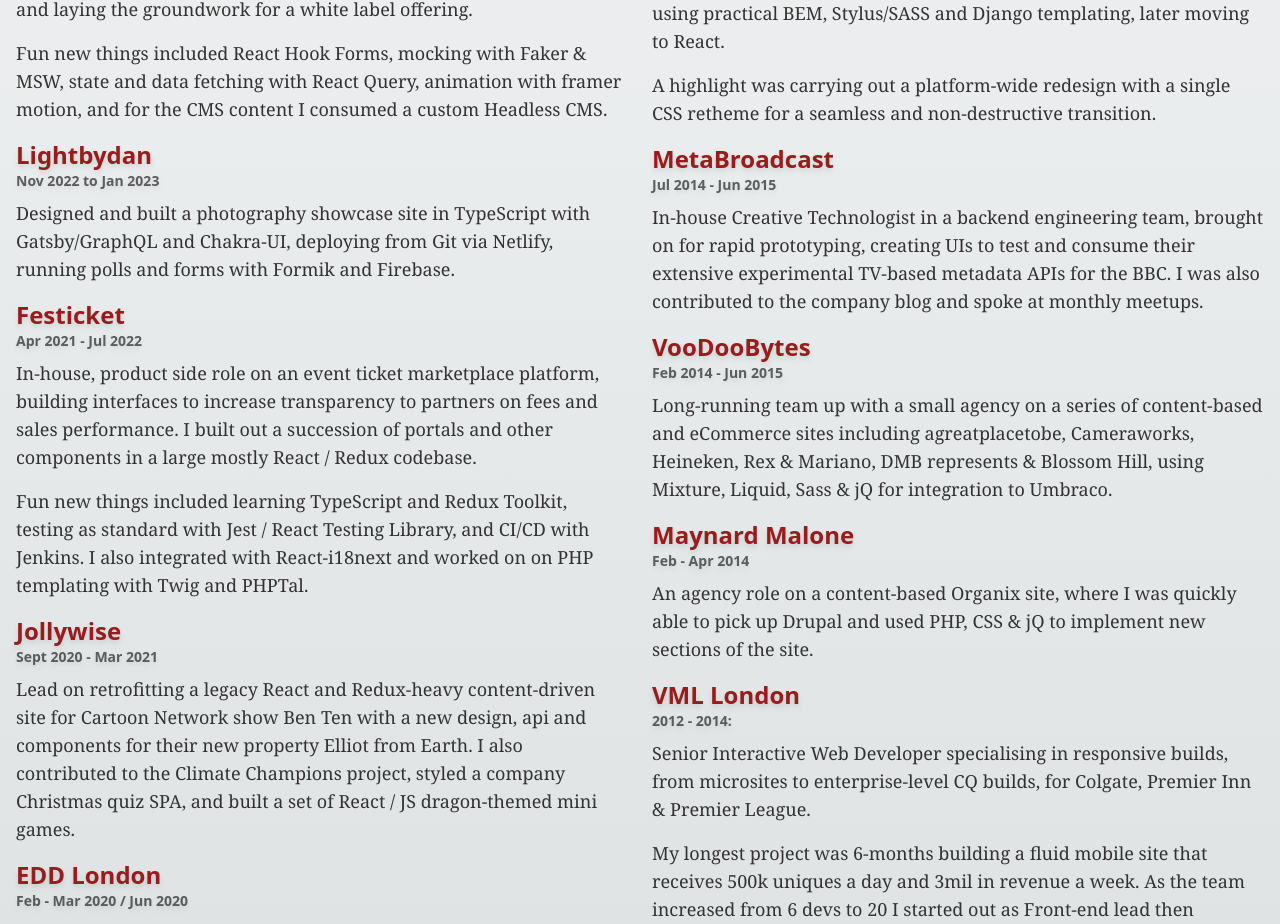
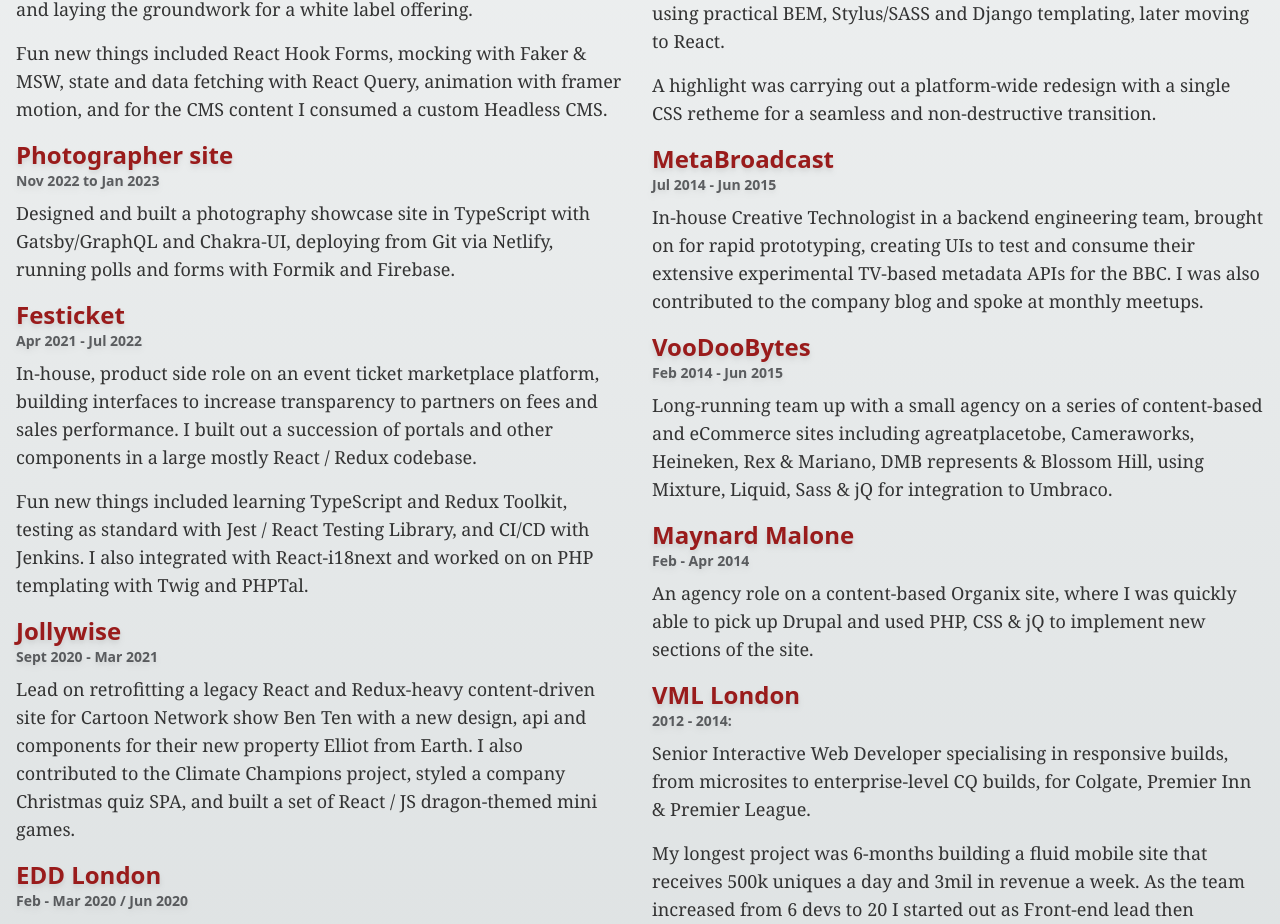
Before and after one commit to DanielGovan/showcase2023, a Next.js app: page / in a window 1280 px wide. Shown: the part 1457-2381 px from the top of the page. Built offline with nearby package versions, Linux system fonts and the light colour scheme.

Commit message:
removed lbd

```diff
--- a/app/page.tsx
+++ b/app/page.tsx
@@ -128,7 +128,7 @@
                 Headless CMS.
               </Para>
             </Place>
-            <Place time="Nov 2022 to Jan 2023" place="Lightbydan">
+            <Place time="Nov 2022 to Jan 2023" place="Photographer site">
               <Para>
                 Designed and built a photography showcase site in TypeScript
                 with Gatsby/GraphQL and Chakra-UI, deploying from Git via
```
